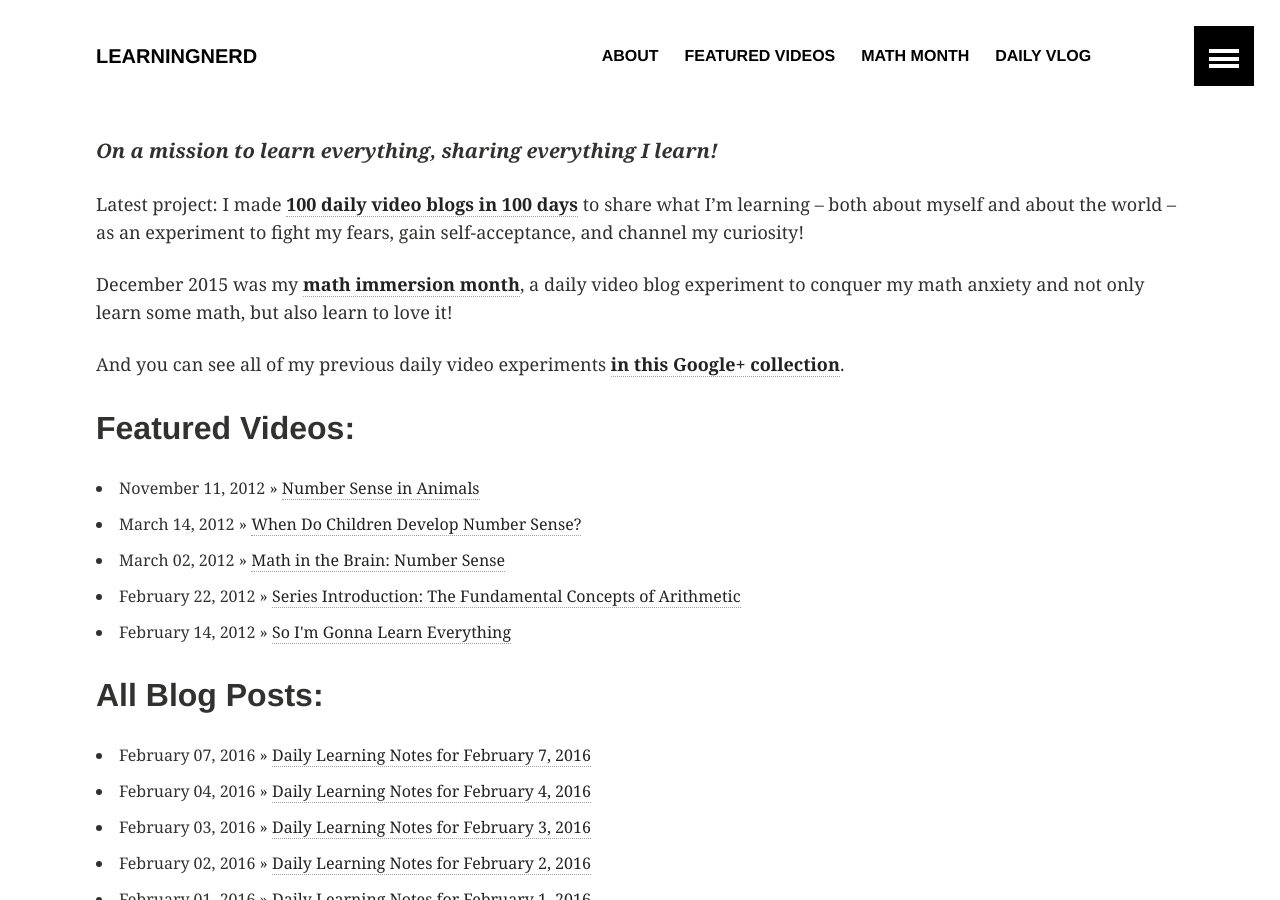
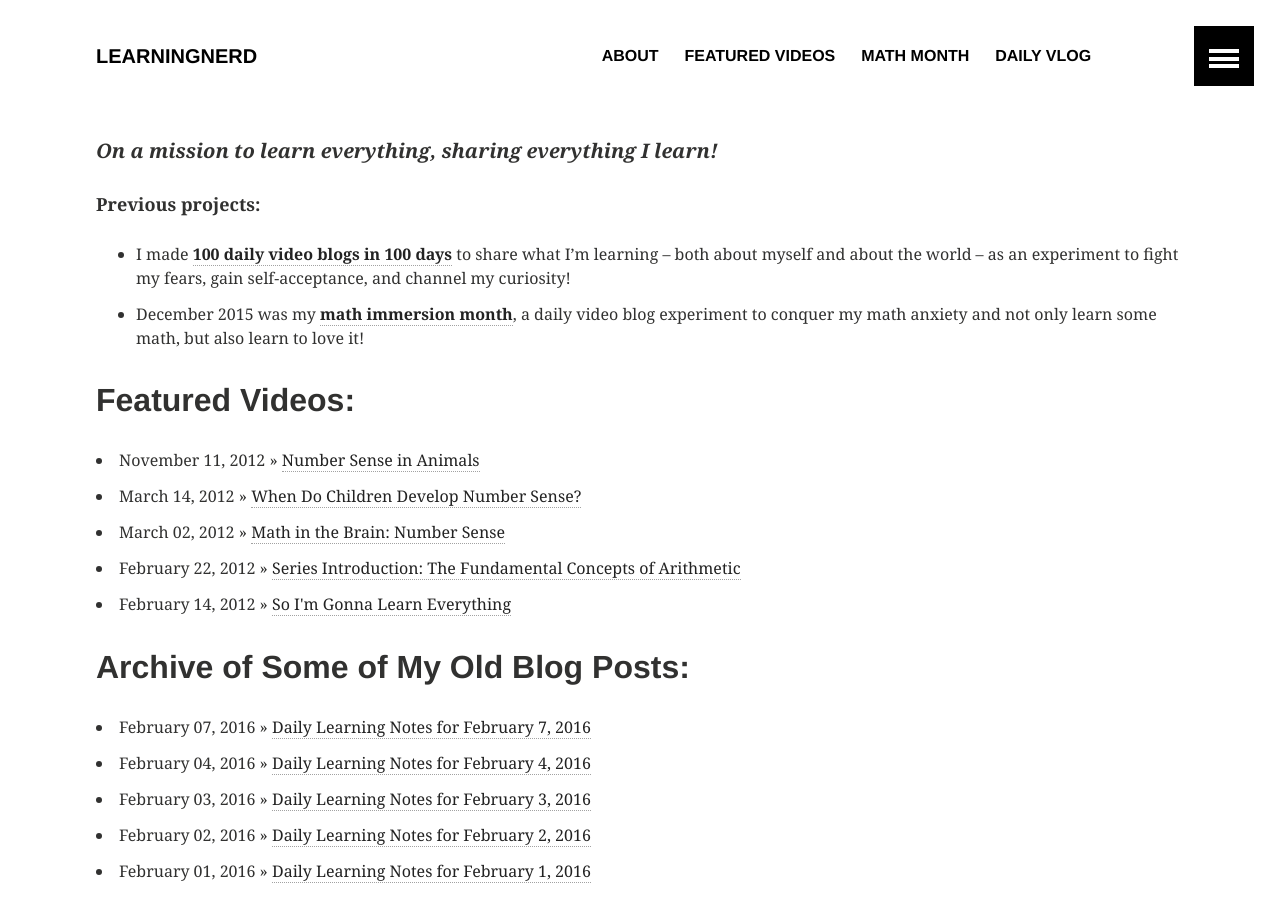
Before and after one commit to LearningNerd/learningnerd.github.io, a Jekyll site: the page built from index.md, in a window 1280 px wide and 900 px high. Built offline with Jekyll 4.4.1, drawn with Linux system fonts in a browser that asks for light colours.

Commit message:
minor text update

```diff
--- a/index.md
+++ b/index.md
@@ -6,11 +6,10 @@ title:
 
 <strong><em>On a mission to learn everything, sharing everything I learn!</em></strong>
 
-Latest project: I made [**100 daily video blogs in 100 days**](/vlog/) to share what I'm learning -- both about myself and about the world -- as an experiment to fight my fears, gain self-acceptance, and channel my curiosity!
+**Previous projects:**
 
-December 2015 was my [**math immersion month**](/math/), a daily video blog experiment to conquer my math anxiety and not only learn some math, but also learn to love it!
-
-And you can see all of my previous daily video experiments <strong><a href="https://plus.google.com/u/0/collection/kAGMq">in this Google+ collection</a></strong>.
+  - I made [**100 daily video blogs in 100 days**](/vlog/) to share what I'm learning -- both about myself and about the world -- as an experiment to fight my fears, gain self-acceptance, and channel my curiosity!
+  - December 2015 was my [**math immersion month**](/math/), a daily video blog experiment to conquer my math anxiety and not only learn some math, but also learn to love it!
 
 <h2>Featured Videos:</h2>
 <div class="tiles">
@@ -19,7 +18,7 @@ And you can see all of my previous daily video experiments <strong><a href="http
 {% endfor %}
 </div><!-- /.tiles -->
 
-<h2>All Blog Posts:</h2>
+<h2>Archive of Some of My Old Blog Posts:</h2>
 <div class="tiles">
 {% for post in site.posts %}
     {% unless post.categories contains 'featured' %}
```
Also changed, not shown: vlog.md (+1 -1 lines).
